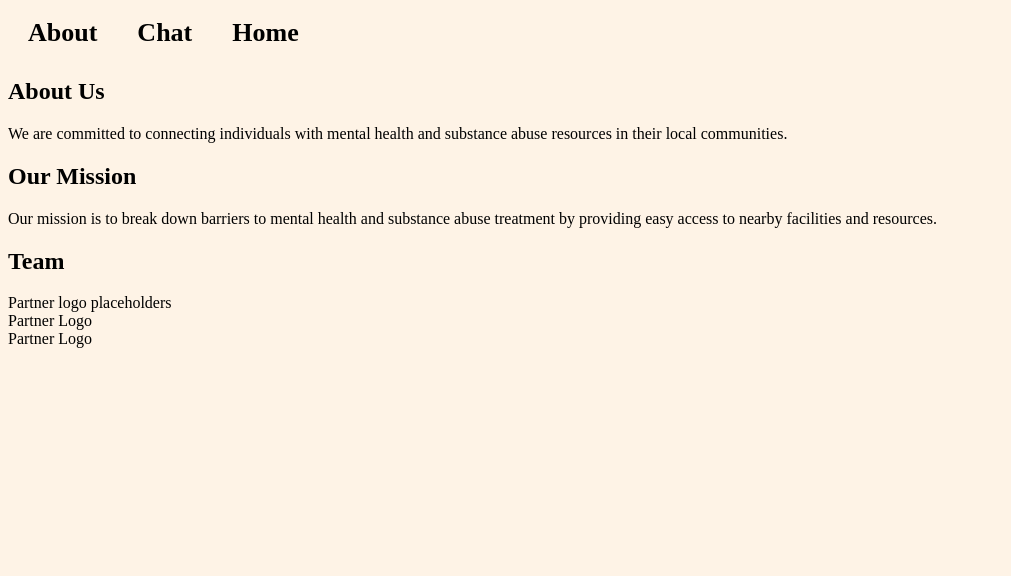
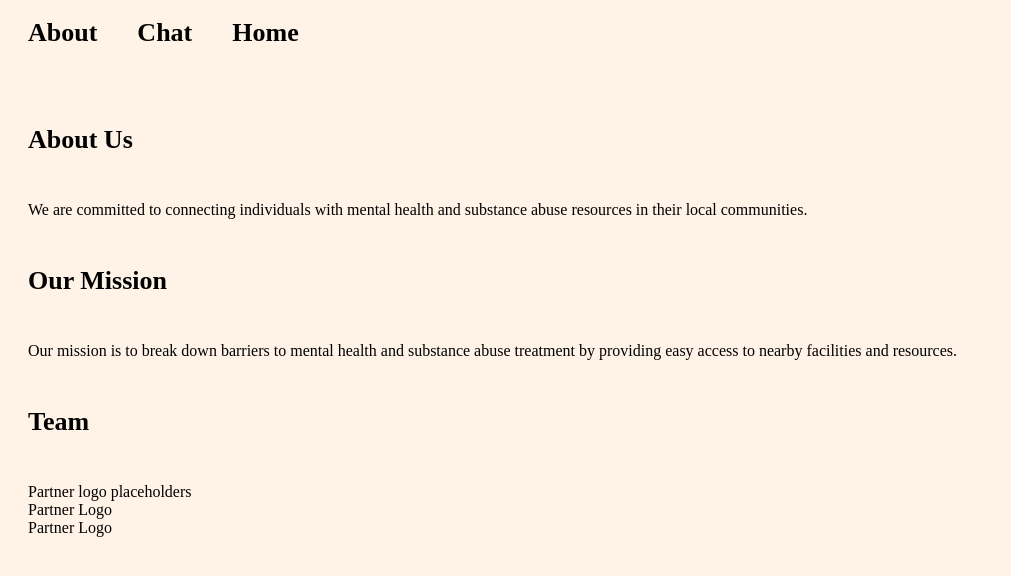
Before and after one commit to marismith79/Kairos, a React (Vite) app in the folder client/: page /about in a window 1280 px wide. Shown: the top 576 px of the page, without its empty margins (0-1011 px from the left). Built offline with nearby package versions, Linux system fonts and the light colour scheme.

Commit message:
Fixed logo spin reference and other css styling

```diff
--- a/client/src/App.css
+++ b/client/src/App.css
@@ -32,26 +32,34 @@
   max-width: 1200px;
   margin: 0 auto;
   padding: 20px;
-  /* background-color: #ffffff; */
-  /* box-shadow: 0 4px 8px rgba(0, 0, 0, 0.1); */
   border-radius: 8px;
-  position: relative;
+  position: absolute;
 }
 
 .App-logo {
   pointer-events: none;
   background-color: transparent;
-  padding-top: 100px;
-  padding-bottom: 100px;
   width: 100px;
   height: 100px;
   display: block;
   margin: 0 auto;
+  object-fit: contain;
+  position: relative;
 }
 
 @media (prefers-reduced-motion: no-preference) {
   .App-logo {
     animation: App-logo-spin infinite 20s linear;
+    transform-origin: 50.5% 58%;
+  }
+}
+
+@keyframes App-logo-spin {
+  from {
+    transform: rotate(0deg);
+  }
+  to {
+    transform: rotate(360deg);
   }
 }
 
@@ -66,14 +74,6 @@
   color: rgb(33, 5, 5);
 }
 
-@keyframes App-logo-spin {
-  from {
-    transform: rotate(0deg);
-  }
-  to {
-    transform: rotate(360deg);
-  }
-}
 
 button {
   font-size: calc(10px + 2vmin);
--- a/client/src/components/Home.tsx
+++ b/client/src/components/Home.tsx
@@ -5,12 +5,14 @@ import About from "../pages/About";
 export function Body() {
     return (
     <div>
-      <section className="section-container">
-        <img src={logo} alt="Kairos" className="App-logo"/>
-        <h1 className="App-header">We build emotional voice AI</h1>
-        <h2 className="App-header">to support crisis care hotlines</h2>
-          <About />
-      </section>
+    <section className="section-container">
+      <img src={logo} alt="Kairos" className="App-logo" onLoad={(e) => {
+        const img = e.target as HTMLImageElement;
+        console.log(`Width: ${img.naturalWidth}, Height: ${img.naturalHeight}`);
+      }}/>
+    <h1 className="App-header">We build Emotional Voice AI<br />to support crisis care hotlines</h1>
+        <About />
+    </section>
     </div>
     );
   }
--- a/client/src/pages/About.tsx
+++ b/client/src/pages/About.tsx
@@ -2,23 +2,23 @@ import "../App.css"
 
 export default function About() {
   return (
-    <div>
+    <div className="section-container">
       <section>
-        <h1>About Us</h1>
+        <h1 className="page-header">About Us</h1>
         <p>
           We are committed to connecting individuals with mental health and substance abuse resources in their local communities.
         </p>
       </section>
 
       <section>
-        <h2>Our Mission</h2>
+        <h2 className="page-header">Our Mission</h2>
         <p>
           Our mission is to break down barriers to mental health and substance abuse treatment by providing easy access to nearby facilities and resources.
         </p>
       </section>
 
       <section>
-        <h2>Team</h2>
+        <h2 className="page-header">Team</h2>
         <div>
           Partner logo placeholders
           <div>
```
Also changed, not shown: client/src/logo.png.
